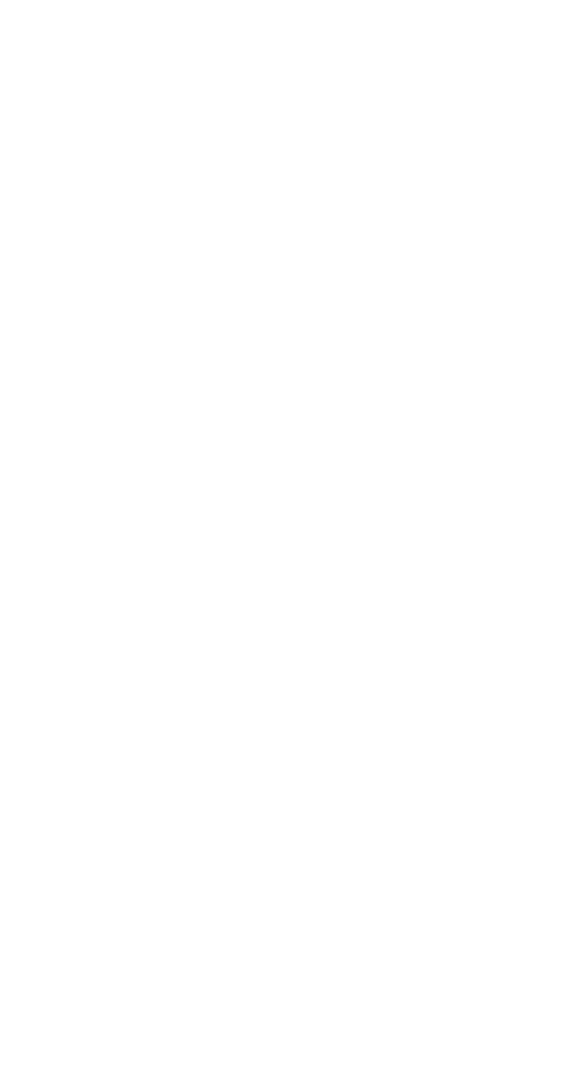
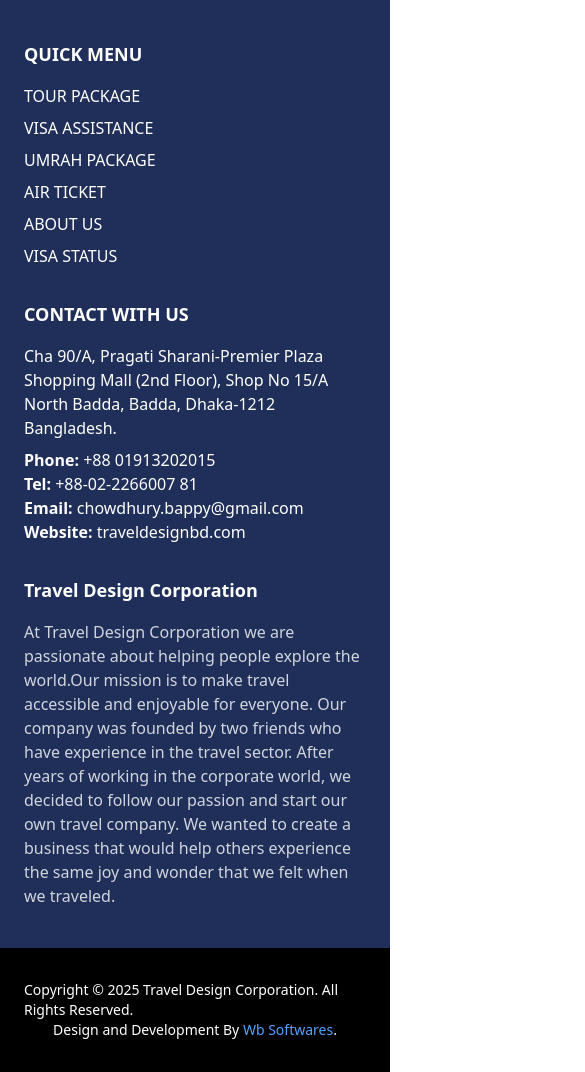
Before and after one commit to himel1625/Travel-Design, a plain HTML site: page index.html in a window 390 px wide. Shown: the top 1072 px of the page, 585 px wide, since content can reach past the window. Before the commit the page ends 844 px from the top, so only its background shows below. Drawn offline with nearby package versions, Linux system fonts and the light colour scheme.

Commit message:
Added responsive footer section with Tailwind CSS

```diff
--- a/index.html
+++ b/index.html
@@ -20,7 +20,56 @@
 
   </main>
   <footer>
+    <div class="bg-[#202f59] text-white py-10">
+      <div class="max-w-7xl mx-auto px-6 lg:px-8 grid grid-cols-1 md:grid-cols-3 gap-8">
+        <!-- Quick Menu -->
+        <div>
+          <h2 class="text-lg font-semibold mb-4">QUICK MENU</h2>
+          <ul class="space-y-2">
+            <li><a href="#" class="hover:text-gray-300">TOUR PACKAGE</a></li>
+            <li><a href="#" class="hover:text-gray-300">VISA ASSISTANCE</a></li>
+            <li><a href="#" class="hover:text-gray-300">UMRAH PACKAGE</a></li>
+            <li><a href="#" class="hover:text-gray-300">AIR TICKET</a></li>
+            <li><a href="#" class="hover:text-gray-300">ABOUT US</a></li>
+            <li><a href="#" class="hover:text-gray-300">VISA STATUS</a></li>
+          </ul>
+        </div>
+        <!-- Contact Information -->
+        <div>
+          <h2 class="text-lg font-semibold mb-4">CONTACT WITH US</h2>
+          <p>Cha 90/A, Pragati Sharani-Premier Plaza Shopping Mall (2nd Floor), Shop No 15/A North Badda, Badda,
+            Dhaka-1212
+            Bangladesh.</p>
+          <p class="mt-2"><span class="font-semibold">Phone:</span> +88 01913202015</p>
+          <p><span class="font-semibold">Tel:</span> +88-02-2266007 81</p>
+          <p><span class="font-semibold">Email:</span> chowdhury.bappy@gmail.com</p>
+          <p><span class="font-semibold ">Website:</span> <a href="https://traveldesignbd.com"
+              class="text-blue-300 hover:underline text-white">traveldesignbd.com</a></p>
+        </div>
 
+        <!-- About Company -->
+        <div>
+          <h2 class="text-lg font-semibold mb-4 w-[1200px]">Travel Design Corporation</h2>
+          <p class="text-gray-300">At Travel Design Corporation we are passionate about helping people explore the
+            world.Our mission is to make travel
+            accessible and enjoyable for everyone. Our company was founded by two friends who have experience in the
+            travel sector.
+            After years of working in the corporate world, we decided to follow our passion and start our own travel
+            company. We
+            wanted to create a business that would help others experience the same joy and wonder that we felt when we
+            traveled.</p>
+        </div>
+      </div>
+    </div>
+    <div class="bg-black text-white py-8">
+      <div class="max-w-7xl mx-auto px-6 flex flex-col md:flex-row justify-between items-center text-sm">
+        <p>Copyright © 2025 Travel Design Corporation. All Rights Reserved.</p>
+        <p>
+          Design and Development By
+          <a href="#" class="text-blue-400 hover:underline">Wb Softwares</a>.
+        </p>
+      </div>
+    </div>
   </footer>
 </body>
 
```
